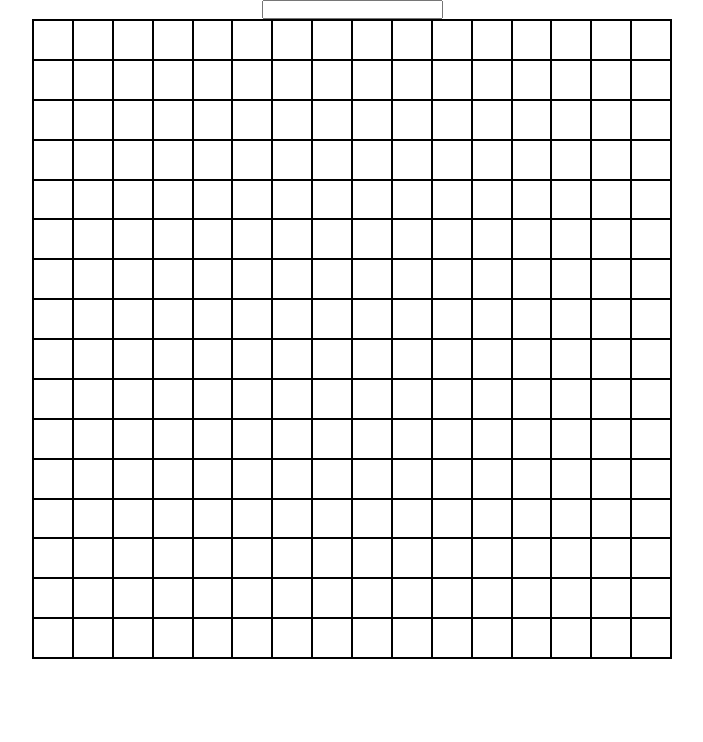
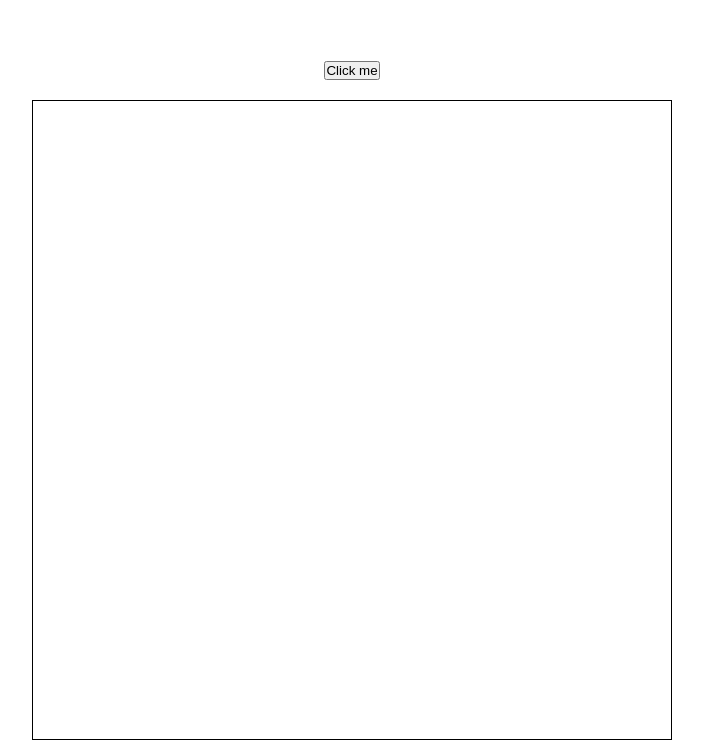
Before and after one commit to jufu87/Etch-a-Sketch, a plain HTML site: page index.html in a window 1280 px wide. Shown: the whole page, without its empty margins (288-991 px from the left). Drawn offline with Linux system fonts and the light colour scheme.

Commit message:
Center page and add button

```diff
--- a/index.css
+++ b/index.css
@@ -10,7 +10,12 @@
     flex-direction: column;
     align-items: center;
     justify-content: center;
+    height: 100vh;
+    width: 100vw;
+}
 
+#btn {
+    margin-bottom: 20px;
 }
 
 #container {
@@ -19,15 +24,17 @@
    height: 80vh;
    width: 80vh;
    border: 1px solid black;
+
 }
 
 .divRows {
     display: flex;
     height: 100%;
+    width: 100%;
 }
 
 .divColumns {
-    border: 1px solid black;
+    /* border: 1px solid black; */
     height: 100%;
     width: 100%;
 }
--- a/index.html
+++ b/index.html
@@ -9,7 +9,7 @@
 </head>
 <body>
     <div class="outer-container">
-        <input type="Type number">
+        <button id="btn">Click me</button>
         <div id="container"></div>
     </div>
 </body>
--- a/index.js
+++ b/index.js
@@ -1,4 +1,5 @@
 const container = document.querySelector("#container");
+const btn = document.querySelector("#btn");
 let selection = 16;
 let divRows = undefined;
 let divColumns = undefined;
```
